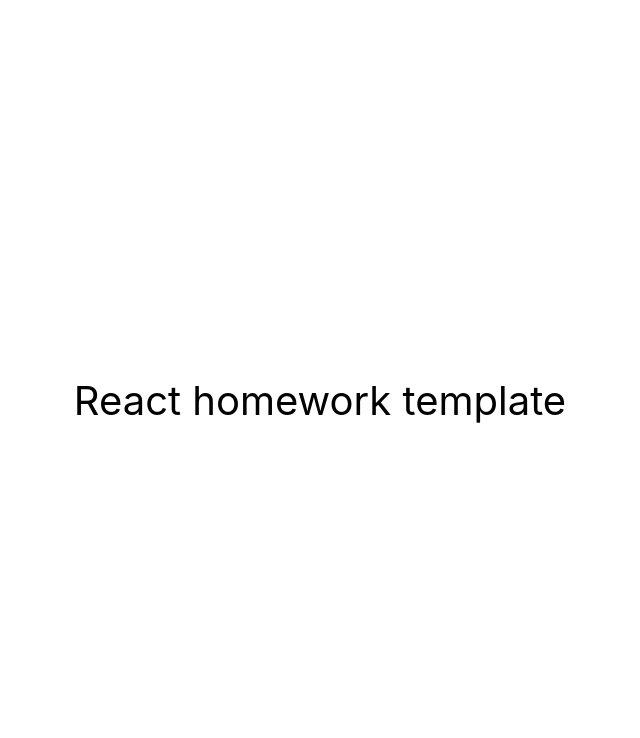
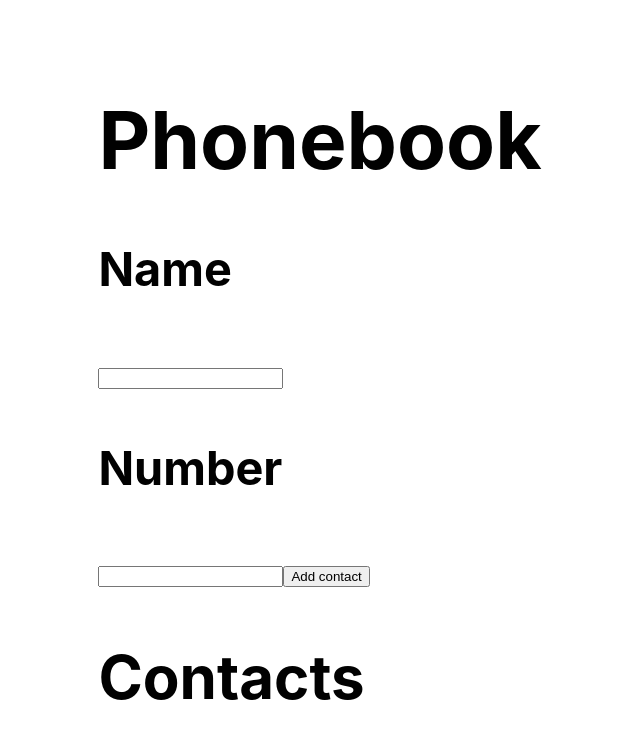
Before and after one commit to OleksandrRud/goit-react-hw-02-phonebook, a React (Create React App) app: page / in a window 1280 px wide. Shown: the top 738 px of the page, without its empty margins (320-960 px from the left). Built offline with nearby package versions, Linux system fonts and the light colour scheme.

Commit message:
make component ContactForm

```diff
--- a/package.json
+++ b/package.json
@@ -7,6 +7,7 @@
     "@testing-library/jest-dom": "^5.16.3",
     "@testing-library/react": "^12.1.4",
     "@testing-library/user-event": "^13.5.0",
+    "nanoid": "^4.0.2",
     "react": "^18.1.0",
     "react-dom": "^18.1.0",
     "react-scripts": "5.0.1",
--- a/src/components/App.jsx
+++ b/src/components/App.jsx
@@ -1,4 +1,23 @@
-export const App = () => {
+import { Component } from 'react';
+import ContactForm from './ContactForm';
+import Filter from './Filter';
+import { nanoid } from 'nanoid';
+
+export class App extends Component {
+  state = {
+    contacts: [],
+  };
+
+  formSubmit = event => {
+    const userId = {
+      ...event,
+      id: nanoid(),
+    };
+    // this.setState({ ...this.state, ...event });
+    console.log(userId);
+  };
+
+  render() {
     return (
       <div
         style={{
@@ -7,10 +26,18 @@
           justifyContent: 'center',
           alignItems: 'center',
           fontSize: 40,
-        color: '#010101'
+          color: '#010101',
         }}
       >
-      React homework template
+        <div>
+          <h1>Phonebook</h1>
+          <ContactForm formSubmit={this.formSubmit} />
+
+          <h2>Contacts</h2>
+          {/* <Filter />
+          <Contact List /> */}
+        </div>
       </div>
     );
-};
+  }
+}
--- /dev/null
+++ b/src/components/ContactForm.jsx
@@ -0,0 +1,49 @@
+import { Component } from 'react';
+class ContactForm extends Component {
+  state = {
+    name: '',
+    number: '',
+  };
+  handleImput = event => {
+    this.setState({ [event.currentTarget.name]: event.currentTarget.value });
+  };
+  handleSubmit = event => {
+    event.preventDefault();
+    this.props.formSubmit(this.state);
+    this.reset();
+  };
+  reset = () => {
+    this.setState({ name: '', number: '' });
+  };
+
+  render() {
+    return (
+      <div>
+        <form onSubmit={this.handleSubmit}>
+          <h3>Name</h3>
+          <input
+            type="text"
+            name="name"
+            pattern="^[a-zA-Zа-яА-Я]+(([' -][a-zA-Zа-яА-Я ])?[a-zA-Zа-яА-Я]*)*$"
+            title="Name may contain only letters, apostrophe, dash and spaces. For example Adrian, Jacob Mercer, Charles de Batz de Castelmore d'Artagnan"
+            required
+            value={this.state.name}
+            onChange={this.handleImput}
+          />
+          <h3>Number</h3>
+          <input
+            type="tel"
+            name="number"
+            pattern="\+?\d{1,4}?[-.\s]?\(?\d{1,3}?\)?[-.\s]?\d{1,4}[-.\s]?\d{1,4}[-.\s]?\d{1,9}"
+            title="Phone number must be digits and can contain spaces, dashes, parentheses and can start with +"
+            required
+            value={this.state.number}
+            onChange={this.handleImput}
+          />
+          <button type="submit">Add contact</button>
+        </form>
+      </div>
+    );
+  }
+}
+export default ContactForm;
--- /dev/null
+++ b/src/components/Filter.jsx
@@ -0,0 +1,9 @@
+function Filter() {
+  return (
+    <div>
+      <h3>Find contacts by name</h3>
+      <input type="text" />
+    </div>
+  );
+}
+export default Filter;
```
Also changed, not shown: 1 other file (tests, documents, lock files or other folders). Lines whose indentation alone changed are shown as unchanged.
